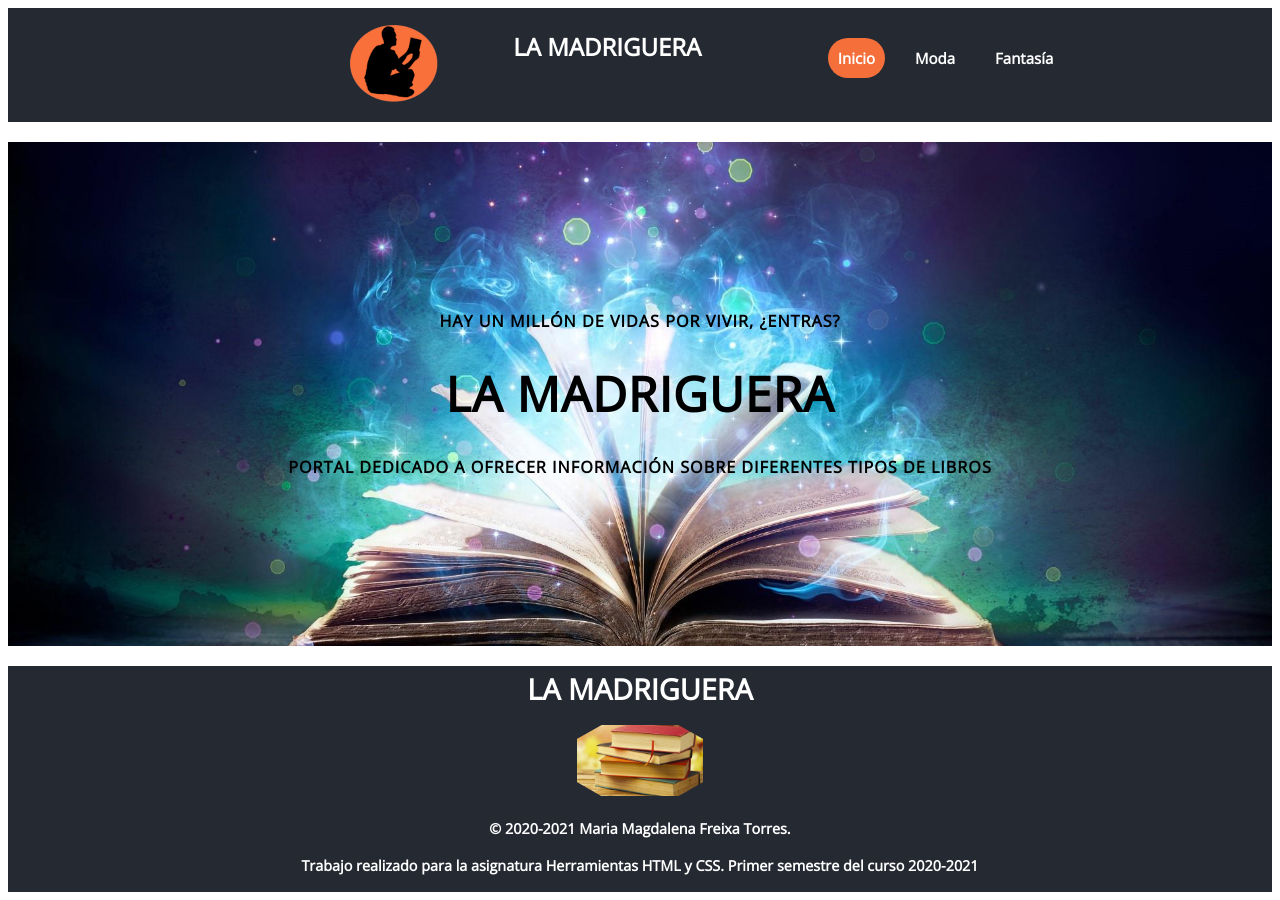
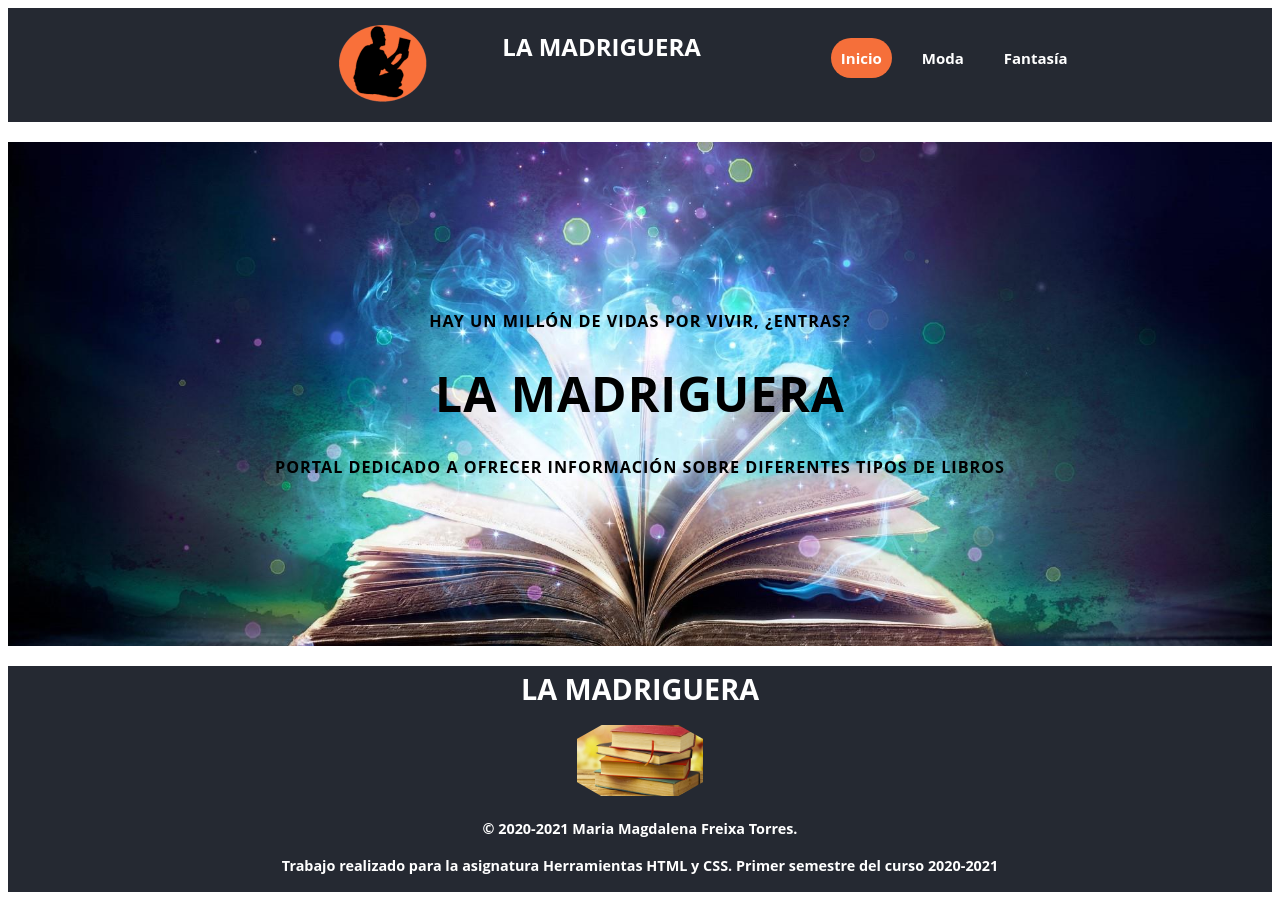
Before and after one commit to MariaFreixa/HHTMLCSS-PEC1, a website built with Parcel: page index.html in a window 1280 px wide. Built offline with nearby package versions, Linux system fonts and the light colour scheme.

Commit message:
changes styles

```diff
--- a/index.html
+++ b/index.html
@@ -5,11 +5,8 @@
     <title>Madriguera</title>
     <meta content="Página informativa sobre libros" name="description" />
     <meta name="viewport" content="width=device-width, initial-scale=1, shrink-to-fit=no">
-    <link rel="stylesheet" href="./styles/style.css" type="text/css" media="screen" />
+    <link rel="stylesheet" href="./styles/style.css" type="text/css" media="screen" rel="preload" />
     <link rel="shortcut icon" href="#">
-    <link href="https://fonts.googleapis.com/css?family=Open+Sans|Oswald:300,400,700&display=swap" rel="stylesheet">
-    <link href="https://fonts.googleapis.com/css?family=Open+Sans:400italic&display=swap" rel="stylesheet">
-    <link rel="preload">
   </head>
   <body>
     <header>
@@ -35,6 +32,6 @@
       <div><img src="./img/clip-path.jpg" class="clipPath" alt="clipPath"></div>
       <div id="footer"></div>
     </footer>
-    <script src="./index.js"></script>
+    <script src="./index.js" async></script>
   </body>
 </html>
```
